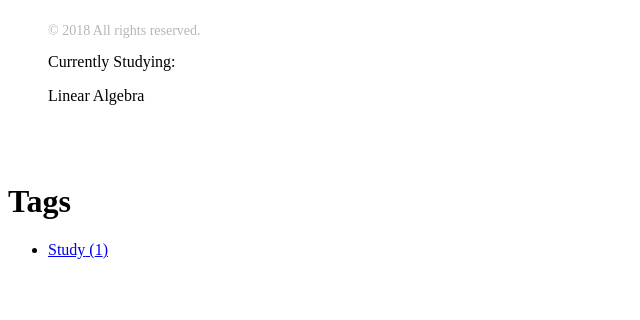
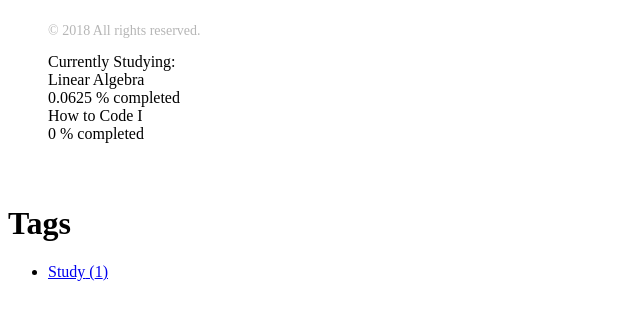
Before and after one commit to alexbeeken/alexlearns, a Gatsby site: page /tags in a window 1280 px wide. Shown: the part 364-684 px from the top of the page, without its empty margins (0-640 px from the left). Built offline with nearby package versions, Linux system fonts and the light colour scheme; Gatsby itself is replaced by a stand-in of ours; some packages are replaced by stand-ins of ours; no server answers.

Commit message:
display courses from a data file

```diff
--- /dev/null
+++ b/src/components/CourseProgressBar/index.jsx
@@ -0,0 +1,21 @@
+import React from 'react';
+import Link from 'gatsby-link';
+import './style.scss';
+
+class CourseProgressBar extends React.Component {
+  render() {
+    const { name, unitsCompleted, units } = this.props.course;
+    const percentage = unitsCompleted / units;
+
+    return (
+      <div className="courseName">
+        {name}
+        <div className="progress-bar">
+          {percentage} % completed
+        </div>
+      </div>
+    );
+  }
+}
+
+export default CourseProgressBar;
--- a/src/components/Progress/data.js
+++ b/src/components/Progress/data.js
@@ -1,10 +1,14 @@
 module.exports = {
   courses: [
     {
-      name: 'Linear Algebra'
+      name: 'Linear Algebra',
+      unitsCompleted: 1,
+      units: 16
     },
     {
-      name: 'How to Code I'
+      name: 'How to Code I',
+      unitsCompleted: 0,
+      units: 15
     }
   ]
 };
--- a/src/components/Progress/index.jsx
+++ b/src/components/Progress/index.jsx
@@ -1,21 +1,19 @@
 import React from 'react';
 import Link from 'gatsby-link';
-import moment from 'moment';
 import './style.scss';
 import data from './data.js';
-import axios from 'axios';
+import CourseProgressBar from '../CourseProgressBar';
 
 class Progress extends React.Component {
   render() {
-    const {  } = this.props;
-    axios.get('https://api.github.com/users/maecapozzi')
-    .then(response => console.log(response))
+    const { courses } = data.courses;
 
     return (
       <div className="progress">
         Currently Studying:
-        <p>{data.courses[0].name}</p>
-
+        {data.courses.map(function(course) {
+          return <CourseProgressBar course={course} />
+        })}
       </div>
     );
   }
```
Also changed, not shown: src/components/CourseProgressBar/style.scss (added).
